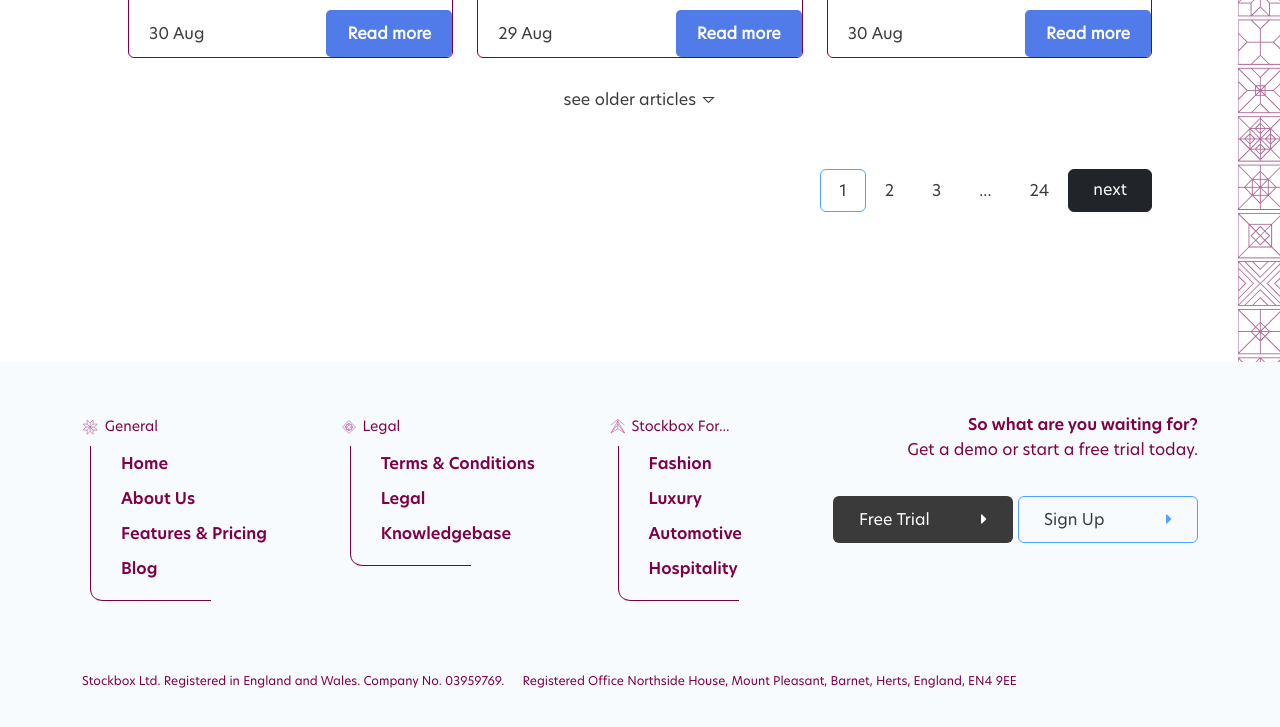
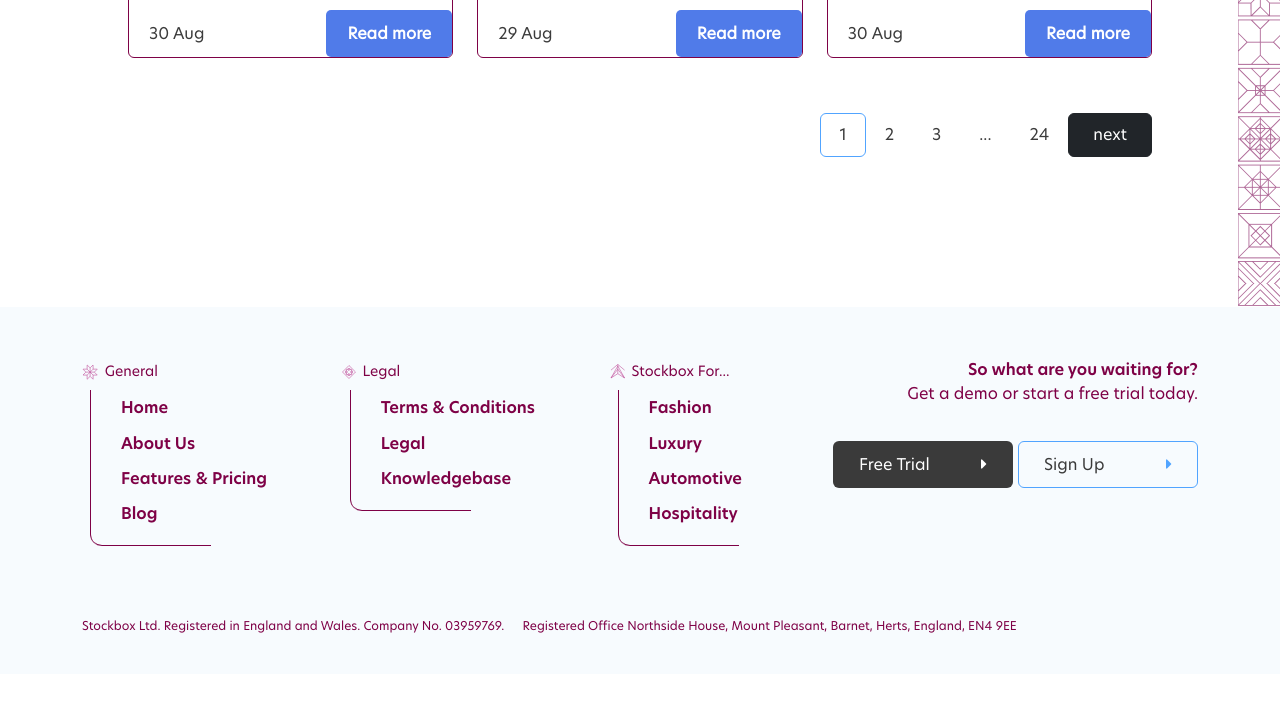
Before and after one commit to mdmunnaahmed/stockbox-site, a website: page src/blog.html in a window 1280 px wide. Shown: the part 1165-1892 px from the top of the page. After the commit the page ends 1839 px from the top, so only its background shows below. Drawn offline with Linux system fonts and the light colour scheme.

Commit message:
blog index --done

```diff
--- a/src/blog.html
+++ b/src/blog.html
@@ -220,7 +220,7 @@
           </a>
         </div>
       </div>
-      <div class="text-center mt-4 pt-1">
+      <div class="text-center mt-4 pt-1 d-md-none">
         <a href="">see older articles <i class="las la-caret-down"></i></a>
       </div>
       <ul class="pagination justify-content-end d-none d-md-flex">
```
Also changed, not shown: src/html/blog.html (+1 -1 lines).
